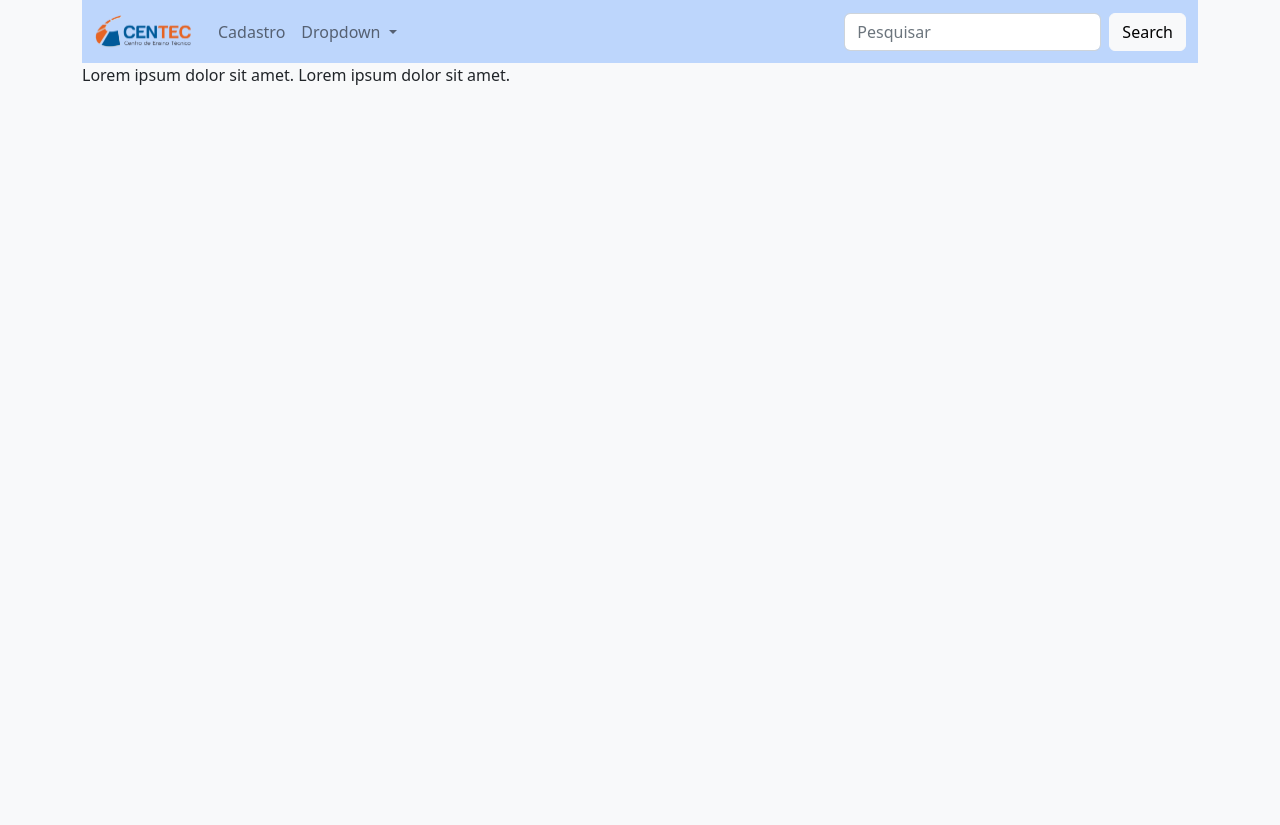
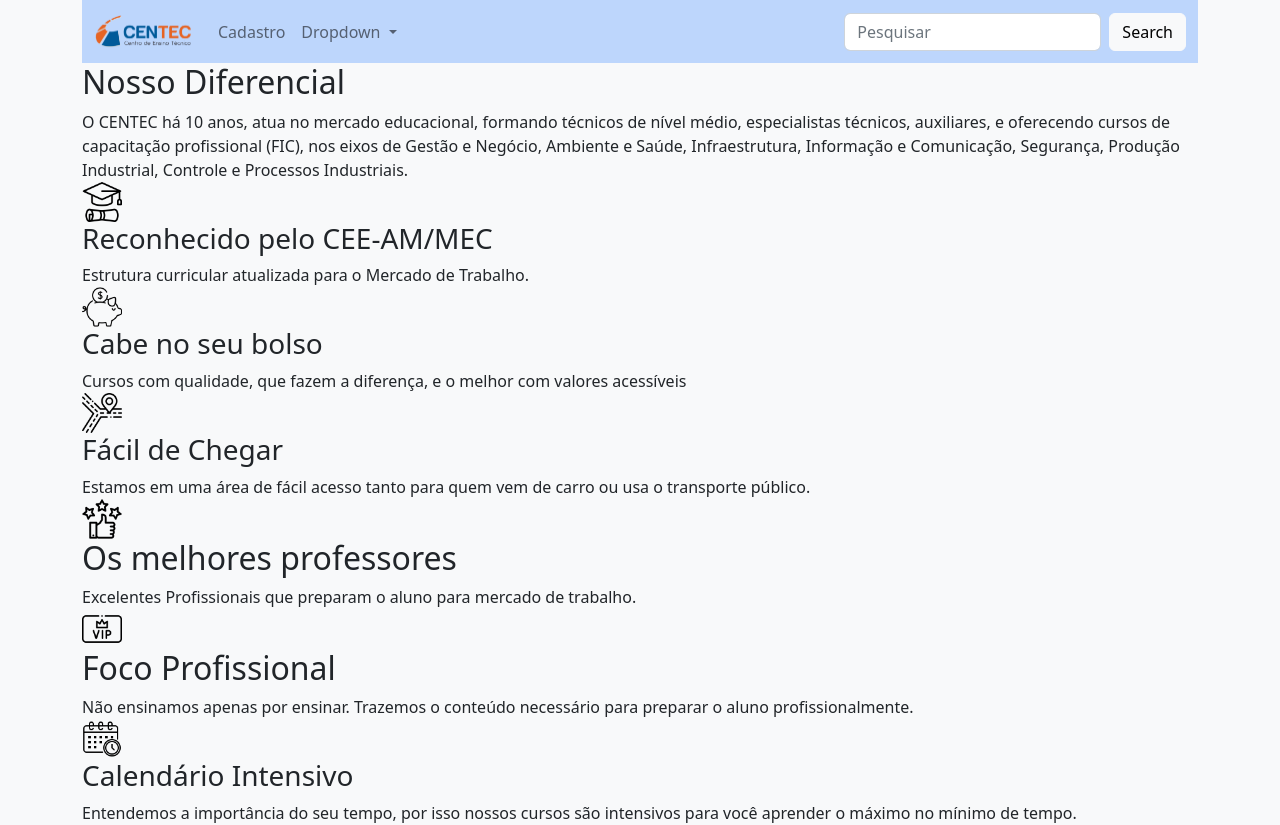
Before and after one commit to EricoBorgonove/TURMATIM0222-WEB, a plain HTML site: page ProjetoBOOT/index.html in a window 1280 px wide. Before the commit the page ends 800 px from the top, so only its background shows below. Drawn offline with nearby package versions, Linux system fonts and the light colour scheme.

Commit message:
primeiros arquivos da aula do dia 19/03

```diff
--- a/ProjetoBOOT/index.html
+++ b/ProjetoBOOT/index.html
@@ -58,10 +58,48 @@
   <div class="container">
     <div class="externo">
 
+      <div class="internoIndex">
+        <div class="item">
+          <h2>Nosso Diferencial</h2>
+          <span>O CENTEC há 10 anos, atua no mercado educacional, formando técnicos de nível médio, especialistas técnicos, auxiliares, e oferecendo cursos de capacitação profissional (FIC), nos eixos de Gestão e Negócio, Ambiente e Saúde, Infraestrutura, Informação e Comunicação, Segurança, Produção Industrial, Controle e Processos Industriais.</span>
+        </div>
 
-      <span>
-        Lorem ipsum dolor sit amet.
-        Lorem ipsum dolor sit amet.</span>
+        <div class="interno6Itens">
+          <div class="item">
+            <img src="/images/diploma.png" width="40px" alt="">
+            <h3>Reconhecido pelo CEE-AM/MEC</h3>
+            <span>Estrutura curricular atualizada para o Mercado de Trabalho.</span>
+          </div>
+          <div class="item">
+            <img src="/images/cofrinho.png" width="40px" alt="">
+            <h3>Cabe no seu bolso</h3>
+            <span>Cursos com qualidade, que fazem a diferença, e o melhor com valores acessíveis</span>
+          </div>
+          <div class="item">
+            <img src="/images/estradas.png" width="40px" alt="">
+            <h3>Fácil de Chegar</h3>
+            <span>Estamos em uma área de fácil acesso tanto para quem vem de carro ou usa o transporte público.</span>
+          </div>
+          <div class="item">
+            <img src="/images/satisfacao.png" width="40px" alt="">
+            <h2>Os melhores professores</h2>
+            <span>Excelentes Profissionais que preparam o aluno para mercado de trabalho.</span>
+          </div>
+          <div class="item">
+            <img src="/images/cartao-vip.png" width="40px" alt="">
+            <h2>Foco Profissional</h2>
+            <span>Não ensinamos apenas por ensinar. Trazemos o conteúdo necessário para preparar o aluno profissionalmente.</span>
+          </div>
+          <div class="item">
+            <img src="/images/calendario.png" width="40px" alt="">
+            <h3>Calendário Intensivo</h3>
+            <span>Entendemos a importância do seu tempo, por isso nossos cursos são intensivos para você aprender o máximo no mínimo de tempo.</span>
+          </div>
+        </div>
+
+
+      </div>
+
 
     </div>
   </div>
```
Also changed, not shown: ProjetoBOOT/images/calendario.png (added), ProjetoBOOT/images/cartao-vip.png (added), ProjetoBOOT/images/cofrinho.png (added), ProjetoBOOT/images/diploma.png (added), ProjetoBOOT/images/estradas.png (added), ProjetoBOOT/images/satisfacao.png (added).
